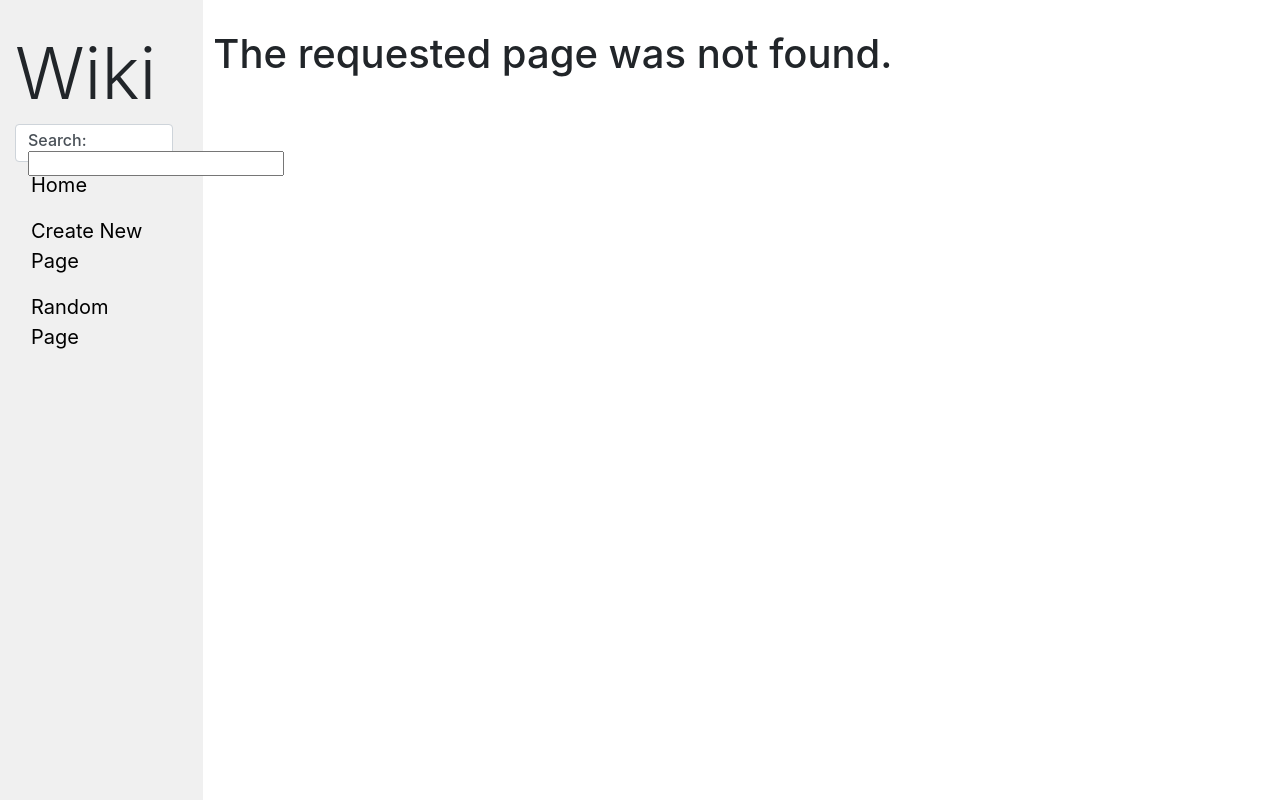
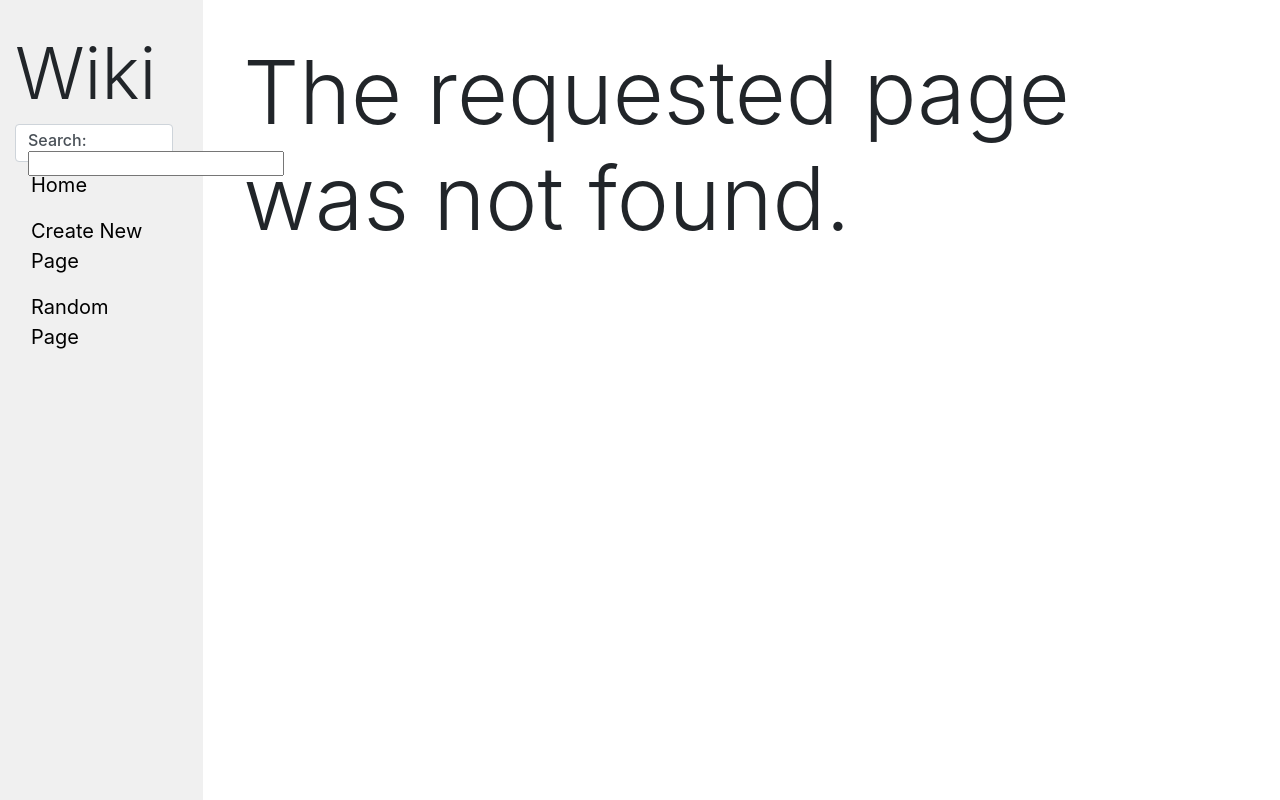
Before and after one commit to LeoZorzoli/Wiki, a Django app: page /wiki/1 in a window 1280 px wide. Run offline with Django 3.2, Linux system fonts and the light colour scheme; some libraries are stand-ins or nearby versions.

Commit message:
Add files via upload

```diff
--- a/encyclopedia/templates/encyclopedia/error.html
+++ b/encyclopedia/templates/encyclopedia/error.html
@@ -5,6 +5,5 @@
 {% endblock %}
 
 {% block body %}
-<h1>{{message}}</h1>
-<h2>{{query}}</h2>
+<h1 class="display-2" style="padding: 30px;">{{message}}</h1>
 {% endblock %}
```
